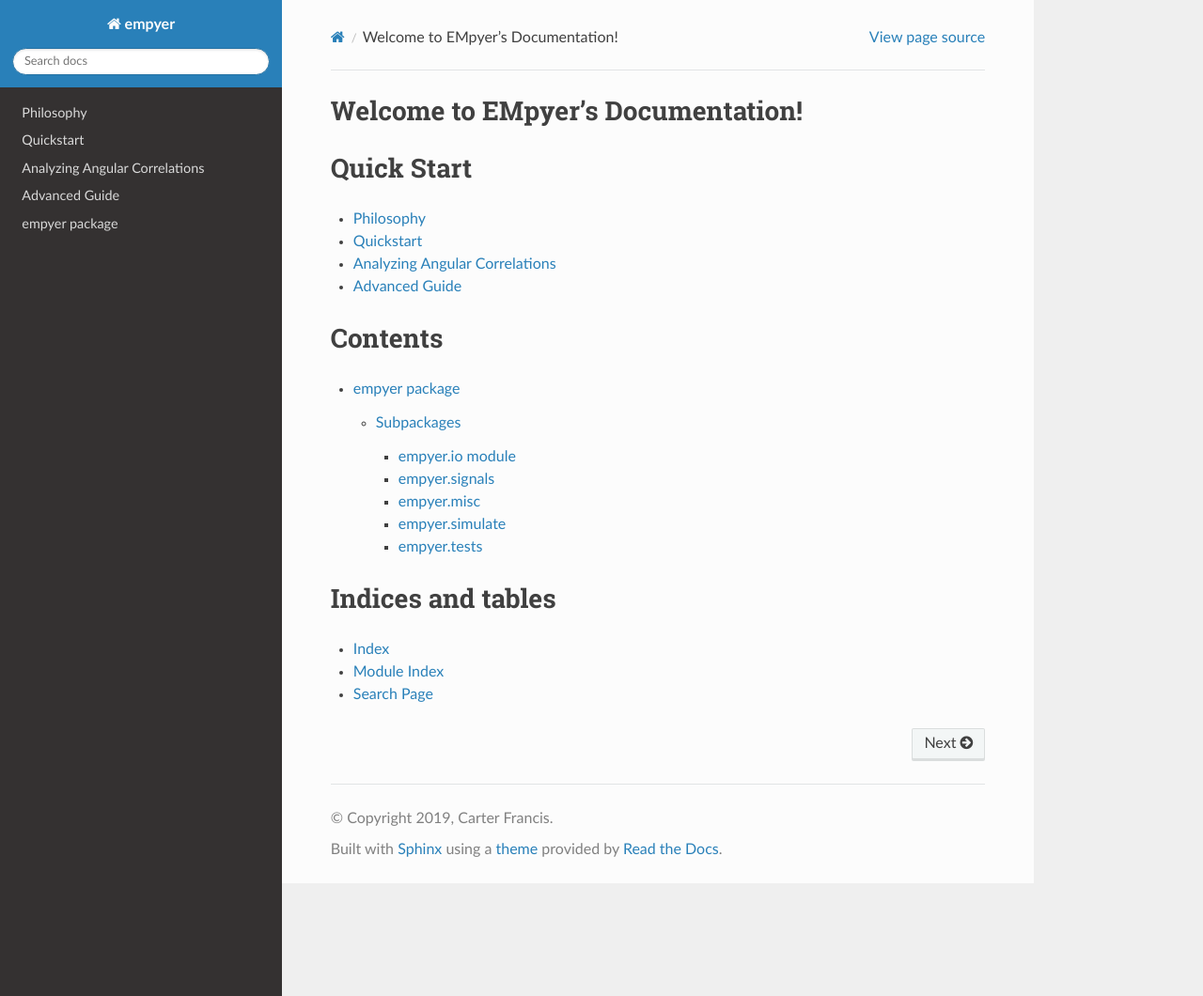
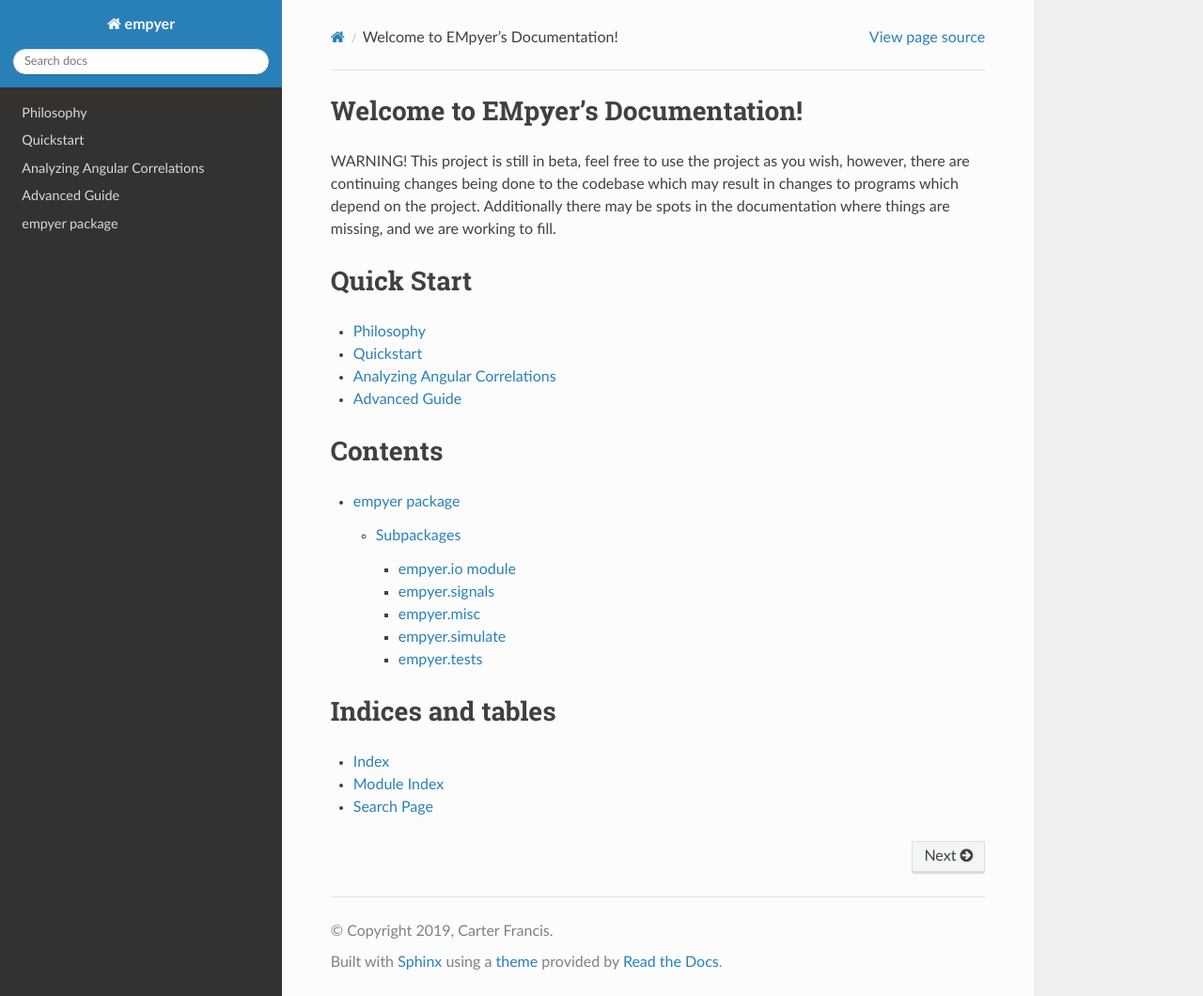
Before and after one commit to CSSFrancis/empyer, a Sphinx documentation site: the page built from docs/index.rst, in a window 1280 px wide and 1060 px high. Shown: the whole window at 94% size. Built offline with Sphinx 7.4.7 and the Read the Docs theme 2.0.0, drawn with Linux system fonts in a browser that asks for light colours; formulas are drawn with MathJax 3.

```diff
--- a/docs/index.rst
+++ b/docs/index.rst
@@ -5,6 +5,11 @@
 
 Welcome to EMpyer's Documentation!
 ==================================
+WARNING! This project is still in beta, feel free to use the project as you wish,
+however, there are continuing changes being done to the codebase which may result in
+changes to programs which depend on the project.  Additionally there may be spots in the documentation
+where things are missing, and we are working to fill.
+
 Quick Start
 =======================
 .. toctree::
```
Also changed, not shown: docs/UserGuide/detailedExplanations.rst (+4 -3 lines).
